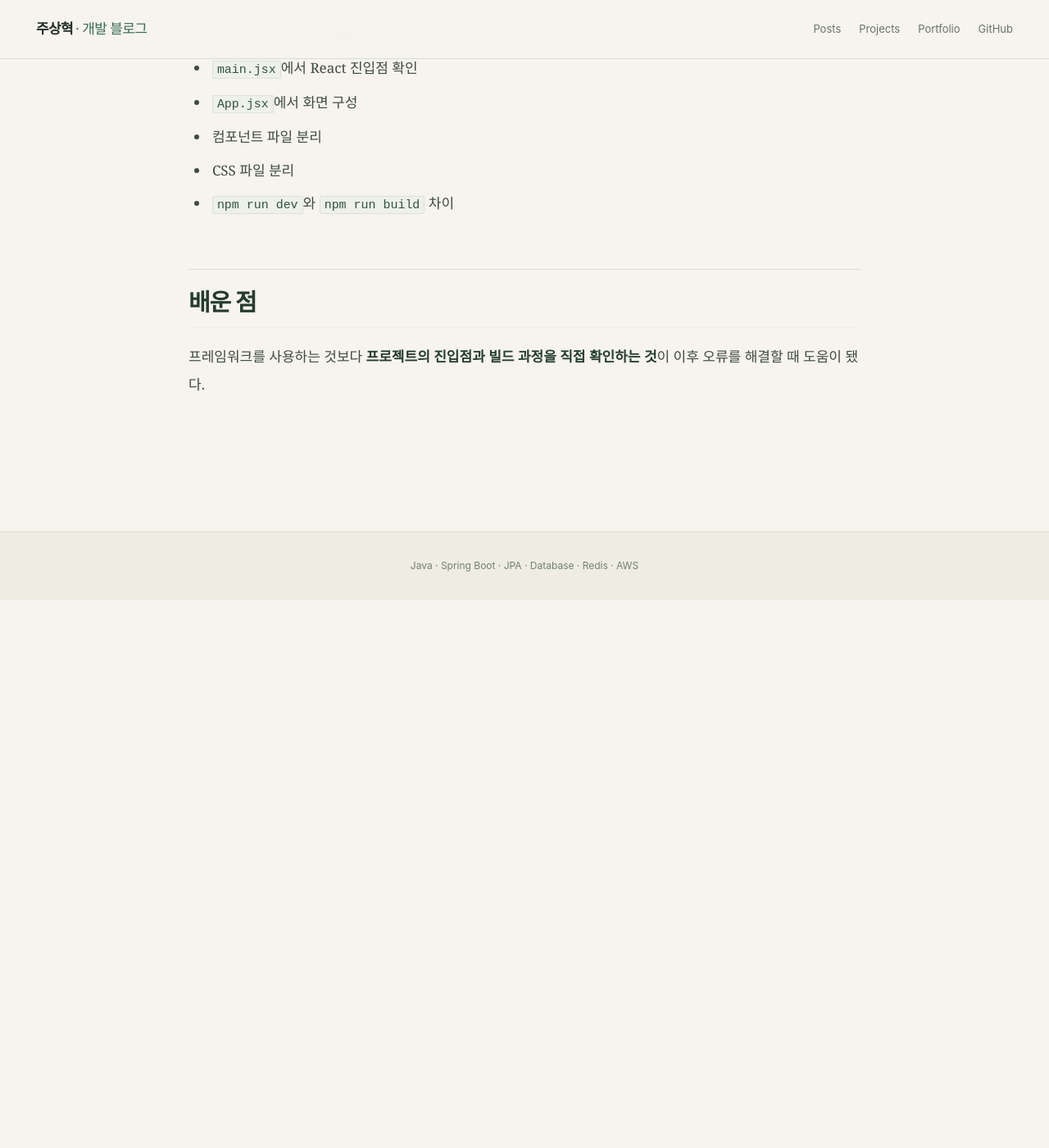
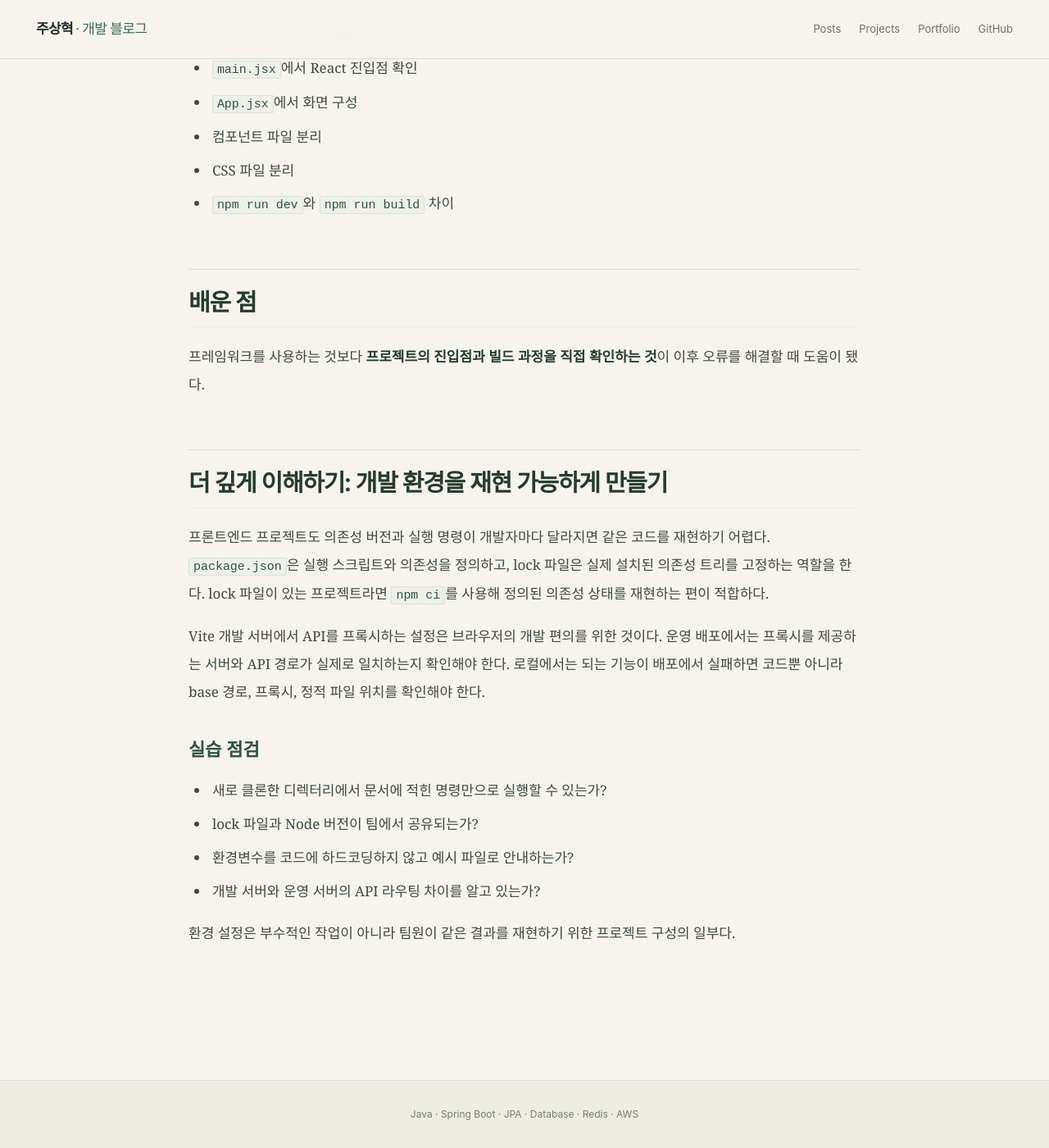
Before and after one commit to zuzusnasna/zuzusnasna.github.io, a Jekyll site: the page built from _posts/2026-10-11-react-vite-practice.md, in a window 1280 px wide and 1400 px high, scrolled down 1093 px. Shown: the whole window at 82% size. Built offline with Jekyll 4.4.1, drawn with Linux system fonts in a browser that asks for light colours; before the commit the page ends 1825 px from its top, so only the background shows below that.

Commit message:
docs: deepen study posts with design criteria and validation

```diff
--- a/_posts/2026-10-11-react-vite-practice.md
+++ b/_posts/2026-10-11-react-vite-practice.md
@@ -34,3 +34,17 @@ Vite는 개발 서버와 빌드 환경을 빠르게 구성할 수 있어 React
 ## 배운 점
 
 프레임워크를 사용하는 것보다 **프로젝트의 진입점과 빌드 과정을 직접 확인하는 것**이 이후 오류를 해결할 때 도움이 됐다.
+
+## 더 깊게 이해하기: 개발 환경을 재현 가능하게 만들기
+
+프론트엔드 프로젝트도 의존성 버전과 실행 명령이 개발자마다 달라지면 같은 코드를 재현하기 어렵다. `package.json`은 실행 스크립트와 의존성을 정의하고, lock 파일은 실제 설치된 의존성 트리를 고정하는 역할을 한다. lock 파일이 있는 프로젝트라면 `npm ci`를 사용해 정의된 의존성 상태를 재현하는 편이 적합하다.
+
+Vite 개발 서버에서 API를 프록시하는 설정은 브라우저의 개발 편의를 위한 것이다. 운영 배포에서는 프록시를 제공하는 서버와 API 경로가 실제로 일치하는지 확인해야 한다. 로컬에서는 되는 기능이 배포에서 실패하면 코드뿐 아니라 base 경로, 프록시, 정적 파일 위치를 확인해야 한다.
+
+### 실습 점검
+- 새로 클론한 디렉터리에서 문서에 적힌 명령만으로 실행할 수 있는가?
+- lock 파일과 Node 버전이 팀에서 공유되는가?
+- 환경변수를 코드에 하드코딩하지 않고 예시 파일로 안내하는가?
+- 개발 서버와 운영 서버의 API 라우팅 차이를 알고 있는가?
+
+환경 설정은 부수적인 작업이 아니라 팀원이 같은 결과를 재현하기 위한 프로젝트 구성의 일부다.
```
